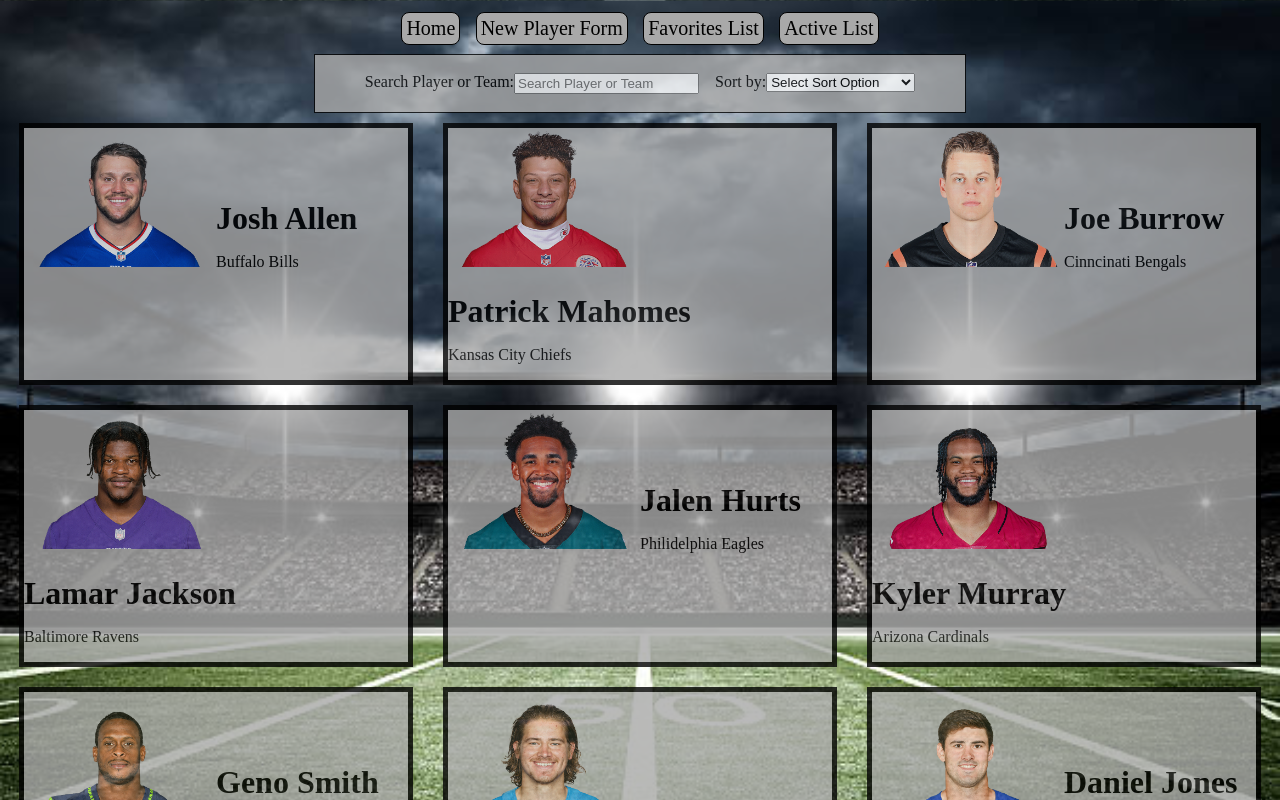
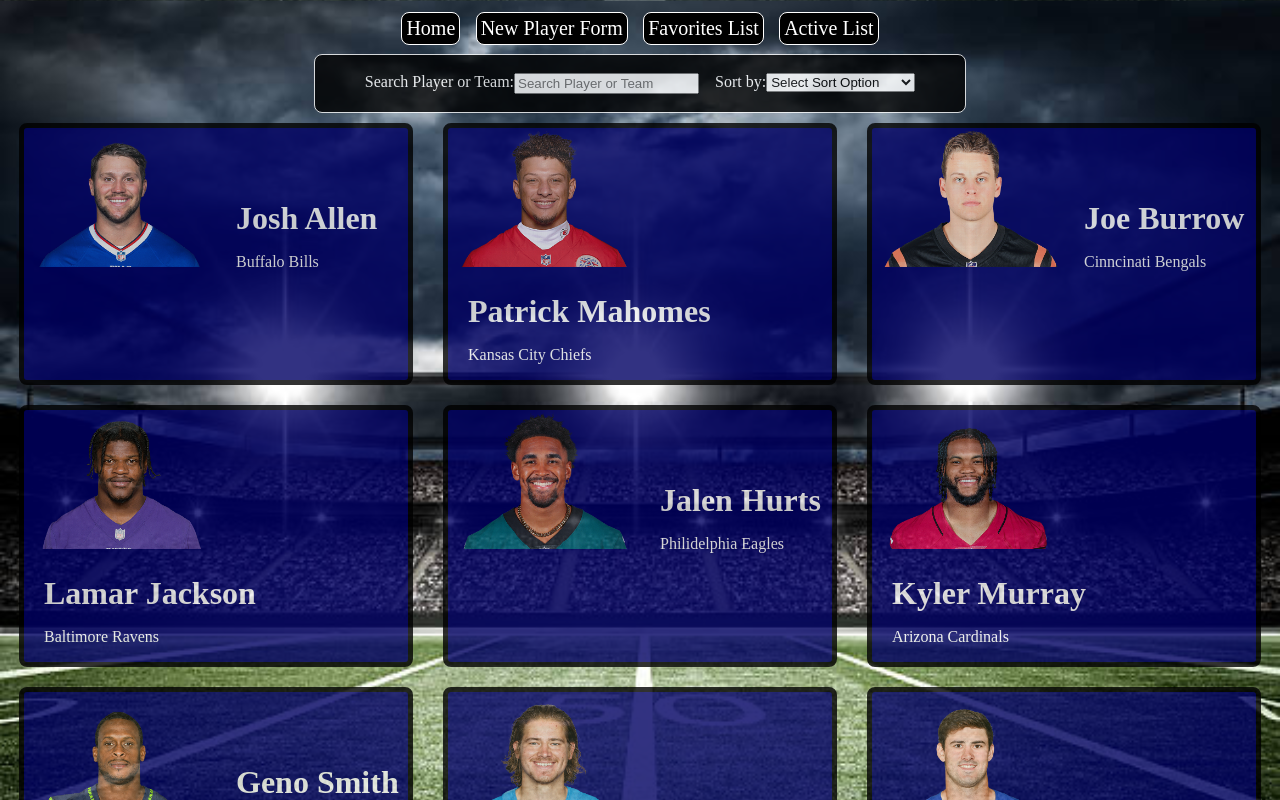
Before and after one commit to sassek70/Phase-2-Project, a React (Create React App) app in the folder qb-stat-tracker/: page / in a window 1280 px wide. Shown: the top 800 px of the page. Built offline with nearby package versions, Linux system fonts and the light colour scheme; data requests are answered from the project's data file.

Commit message:
fixed styles fixed display issues

```diff
--- a/qb-stat-tracker/src/components/ActivesList.js
+++ b/qb-stat-tracker/src/components/ActivesList.js
@@ -1,6 +1,6 @@
 import PlayerCard from "./PlayerCards"
 
-const ActivesList = ({playerList, handleStatusChange}) => {
+const ActivesList = ({playerList, handleStatusChange, setDisplayStatus}) => {
     let activePlayers = playerList.filter((player) => (player.status === "Active"))
 
     const displayActivePlayers = activePlayers.map((player) => {
@@ -8,7 +8,8 @@
         return <PlayerCard key={id} id={id} name={name}
         team={team} image={image} yards={yards}
         rtouchdowns={rtouchdowns} ptouchdowns={ptouchdowns}
-        completions={completions} favorited={favorited} status={status} handleStatusChange={handleStatusChange}/>
+        completions={completions} favorited={favorited} status={status} handleStatusChange={handleStatusChange}
+        setDisplayStatus={setDisplayStatus}/>
     })
 
 
--- a/qb-stat-tracker/src/components/App.js
+++ b/qb-stat-tracker/src/components/App.js
@@ -15,6 +15,7 @@
   const [searchTerm, setSearchTerm] = useState('')
   const [searchValue, setSearchValue] = useState(true)
   const [sort, setSort] = useState('None')
+  const [displayStatus, setDisplayStatus] = useState(null)
 
 
   const navigate = useNavigate()
@@ -130,18 +131,30 @@
   setPlayerList(updatedList)
 }
 
+console.log(displayStatus)
+
+const handleLinkClick =(e) => {
+    e.preventDefault()
+    const { name, pathname } = e.target
+    if(name === "home" || name === "Favorites List" || name === "Active List") {
+        setDisplayStatus(true)
+    } else {
+        setDisplayStatus(false)
+    }
+    changePageUrl(pathname)
+}
 
 
   return (
     <div>
       <Header changePageUrl={changePageUrl} changeSearch = {changeSearch} changeSearchValue = {changeSearchValue} searchValue = {searchValue}
-      changeSortBy = {changeSortBy}/>
+      changeSortBy = {changeSortBy} handleLinkClick={handleLinkClick} displayStatus={displayStatus}/>
         <Routes>
-          <Route path="/" element={<QBList playerList={sortPlayers()} onFormSubmit={onFormSubmit} handleFavoriteChange={handleFavoriteChange}/>}/>
+          <Route path="/" element={<QBList playerList={sortPlayers()} onFormSubmit={onFormSubmit} handleFavoriteChange={handleFavoriteChange} handleLinkClick={handleLinkClick} setDisplayStatus={setDisplayStatus}/>}/>
           <Route path="/form" element={<NewQbForm onFormSubmit={onFormSubmit} />}/>
           <Route path="/player/:id/EditForm" element={<EditPlayerForm onEditPlayer={onEditPlayer}/>}/>
-          <Route path="/favorites" element={<FavoritesList playerList={filteredPlayers} handleFavoriteChange={handleFavoriteChange}/>}/>
-          <Route path="/activelist" element={<ActivesList playerList={filteredPlayers} handleStatusChange={handleStatusChange}/>}/>
+          <Route path="/favorites" element={<FavoritesList playerList={filteredPlayers} handleFavoriteChange={handleFavoriteChange} setDisplayStatus={setDisplayStatus}/>}/>
+          <Route path="/activelist" element={<ActivesList playerList={filteredPlayers} handleStatusChange={handleStatusChange} setDisplayStatus={setDisplayStatus} />}/>
         </Routes>
     </div>
   )
--- a/qb-stat-tracker/src/components/FavoritesList.js
+++ b/qb-stat-tracker/src/components/FavoritesList.js
@@ -2,7 +2,7 @@
 
 
 
-const FavoritesList = ({playerList, handleFavoriteChange}) => {
+const FavoritesList = ({playerList, handleFavoriteChange, setDisplayStatus}) => {
 
     let favoritePlayers = playerList.filter((player) => (player.favorited === true))
 
@@ -12,7 +12,7 @@
         team={team} image={image} yards={yards}
         rtouchdowns={rtouchdowns} ptouchdowns={ptouchdowns}
         completions={completions} favorited={favorited} handleFavoriteChange={handleFavoriteChange}
-        status = {status}/>
+        status = {status} setDisplayStatus={setDisplayStatus}/>
     })
 
 
--- a/qb-stat-tracker/src/components/Header.js
+++ b/qb-stat-tracker/src/components/Header.js
@@ -4,25 +4,18 @@
 import Sort from "./Sort"
 
 const Header = (props) => {
-    const [pathName, setPathName] = useState("/")
 
-    console.log(pathName)
 
-    const handleLinkClick =(e) => {
-        e.preventDefault()
-        props.changePageUrl(e.target.pathname)
-        setPathName(e.target.pathname)
-    }
 
     return (
         <>
             <nav className="link-container">
-                <NavLink className="linkButtons" to="/" onClick={handleLinkClick}>Home</NavLink>
-                <NavLink className="linkButtons" to="/form" onClick={handleLinkClick}>New Player Form</NavLink>
-                <NavLink className="linkButtons" to="/favorites" onClick={handleLinkClick}>Favorites List</NavLink>
-                <NavLink className="linkButtons" to="/activelist" onClick={handleLinkClick}>Active List</NavLink>
+                <NavLink className="linkButtons" name="home" to="/" onClick={props.handleLinkClick}>Home</NavLink>
+                <NavLink className="linkButtons" name="New Player Form" to="/form" onClick={props.handleLinkClick}>New Player Form</NavLink>
+                <NavLink className="linkButtons" name="Favorites List" to="/favorites" onClick={props.handleLinkClick}>Favorites List</NavLink>
+                <NavLink className="linkButtons" name="Active List" to="/activelist" onClick={props.handleLinkClick}>Active List</NavLink>
             </nav>
-            {pathName === "/form" || pathName === "/EditForm" ?
+            {props.displayStatus === false  ?
             null
             :
             <div className="search-sort">
--- a/qb-stat-tracker/src/components/QBList.js
+++ b/qb-stat-tracker/src/components/QBList.js
@@ -1,11 +1,13 @@
 
 import PlayerCard from "./PlayerCards"
 
-const QBList = ({playerList, handleFavoriteChange}) => {
+const QBList = ({playerList, handleFavoriteChange, setDisplayStatus}) => {
 
     const displayPlayers = playerList.map((player) => {
         const { id, name, team, image, yards, rtouchdowns, ptouchdowns, completions, favorited, status } = player
-        return <PlayerCard key={id} id={id} name={name} team={team} image={image} yards={yards} rtouchdowns={rtouchdowns} ptouchdowns={ptouchdowns} completions={completions} favorited={favorited} status={status} handleFavoriteChange={handleFavoriteChange}/>
+        return <PlayerCard key={id} id={id} name={name} team={team} image={image} yards={yards} rtouchdowns={rtouchdowns}
+        ptouchdowns={ptouchdowns} completions={completions} favorited={favorited} status={status} handleFavoriteChange={handleFavoriteChange}
+        setDisplayStatus={setDisplayStatus}/>
     })
 
     return(
--- a/qb-stat-tracker/src/db.json
+++ b/qb-stat-tracker/src/db.json
@@ -21,7 +21,7 @@
       "ptouchdowns": 20,
       "completions": 176,
       "image": "./images/patrickmahomes.png",
-      "favorited": false,
+      "favorited": true,
       "status": "Active"
     },
     {
--- a/qb-stat-tracker/src/index.css
+++ b/qb-stat-tracker/src/index.css
@@ -7,6 +7,15 @@
 
 h1 {
   margin-bottom: 5px;
+}
+
+h2 {
+  color: white;
+  background-color: black;
+  padding: 5px;
+  border-radius: 0.5rem;
+  border: 1px solid white;
+  opacity: 0.8;
 }
 
 body {
@@ -30,7 +39,10 @@
   margin: auto;
   margin-top: 5px;
   max-width: 630px;
-  background-color: #a9a9a9;
+  /* background-color: #000064; */
+  background-color: black;
+  color: white;
+  border-radius: 0.5rem;
   opacity: 0.8;
 }
 
@@ -71,14 +83,16 @@
 .search-sort {
   display: inline-flexbox;
   padding: 10px;
-  border: 1px solid black;
+  border: 1px solid white;
   align-items: center;
   justify-content: center;
   text-align: center;
   margin: auto;
   margin-top: 5px;
   max-width: 630px;
-  background-color: #a9a9a9;
+  background-color: black;
+  color: white;
+  border-radius: 0.5rem;
   opacity: 0.8;
 }
 
@@ -103,9 +117,13 @@
   border: 5px solid black;
   width: 30vw;
   min-height: 26vh;
-  background-color: darkgray;
+  background-color: #000064;
   opacity: 0.8;
+  border-radius: 0.5rem;
 }
+
+
+/* rgb(90, 46, 6); */
 
 .card-container {
   display: flex;
@@ -125,8 +143,10 @@
 
 .player-details {
   display: inline-block;
+  padding-left: 20px;
   text-align: left;
   max-width: -40%;
+  color: whitesmoke
 }
 
 .link {
@@ -147,36 +167,26 @@
   flex-grow: 1;
 }
 
+
+.buttons:hover {
+  cursor: pointer;
+  background-color: white;
+  color: black;
+  outline: none;
+  border-radius: 0.5rem;
+  cursor: pointer;
+}
+
 .buttons {
   margin: 4px;
   outline: none;
   border-radius: 0.5rem;
   padding: 0.25rem;
   border: none;
-  border: 1px solid black;
-  background-color: #a9a9a9;
+  border: 1px solid white;
+  background-color: black;
   text-decoration: none;
-  color: black;
-}
-
-.buttons:hover {
-  cursor: pointer;
-  background-color: #deb887;
-  outline: none;
-  border-radius: 0.5rem;
-  cursor: pointer;
-}
-
-button, .buttons {
-  margin: 4px;
-  outline: none;
-  border-radius: 0.5rem;
-  padding: 0.25rem;
-  border: none;
-  border: 1px solid black;
-  background-color: darkgray;
-  text-decoration: none;
-  color: black;
+  color: white;
   font: inherit;
 }
 
@@ -186,17 +196,18 @@
   border-radius: 0.5rem;
   padding: 0.25rem;
   border: none;
-  border: 1px solid black;
-  background-color: var(--darkgrey);
+  border: 1px solid white;
+  background-color: black;
   text-decoration: none;
-  color: black;
+  color: white;
 }
 
 .linkButtons:focus,
 .linkButtons:hover,
 .linkButtons:active {
   cursor: pointer;
-  background-color: var(--burlywood);
+  background-color: white;
+  color: black;
   outline: none;
   border-radius: 0.5rem;
   cursor: pointer;
@@ -208,17 +219,18 @@
   border-radius: 0.5rem;
   padding: 0.25rem;
   border: none;
-  border: 1px solid black;
-  background-color: darkgray;
+  border: 1px solid white;
+  background-color: black;
   text-decoration: none;
   text-align: center;
-  color: black;
+  color: white;
 
 }
 
 .form-submit-button:hover {
   cursor: pointer;
-  background-color: #deb887;
+  background-color: white;
+  color: black;
   outline: none;
   border-radius: 0.5rem;
   cursor: pointer;
```
Also changed, not shown: qb-stat-tracker/src/components/PlayerCards.js (+9 -4 lines).
